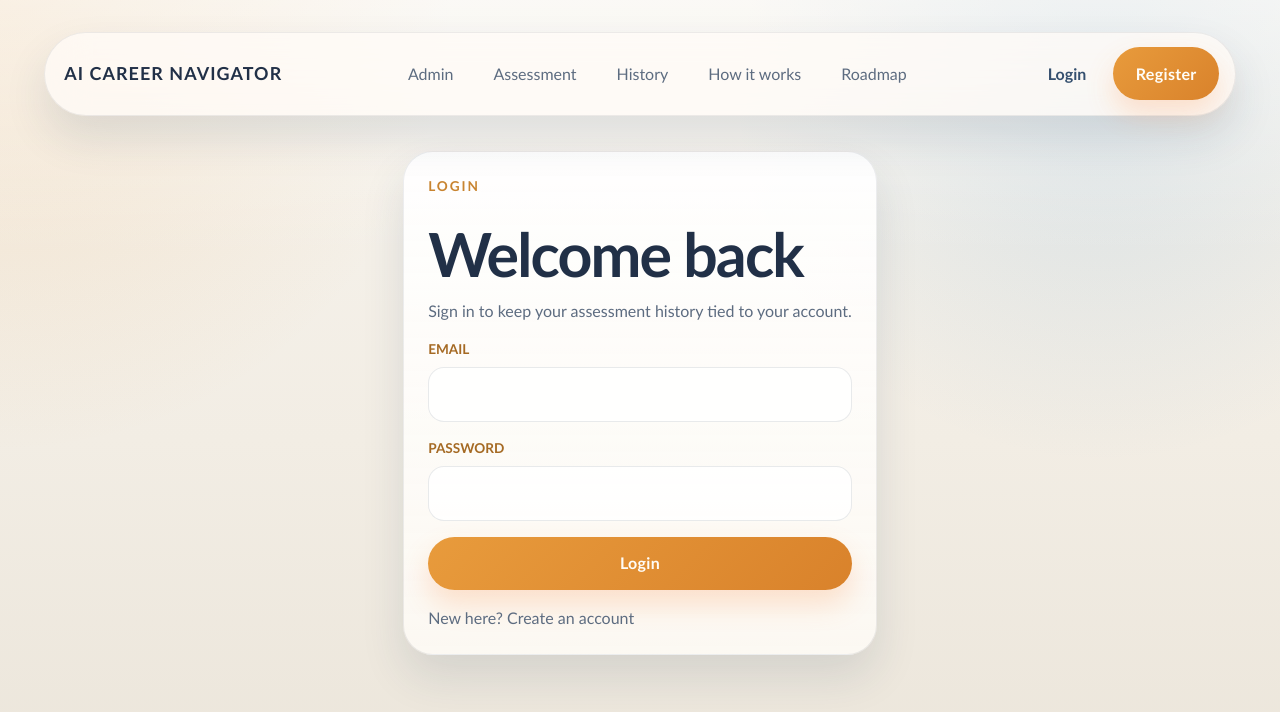
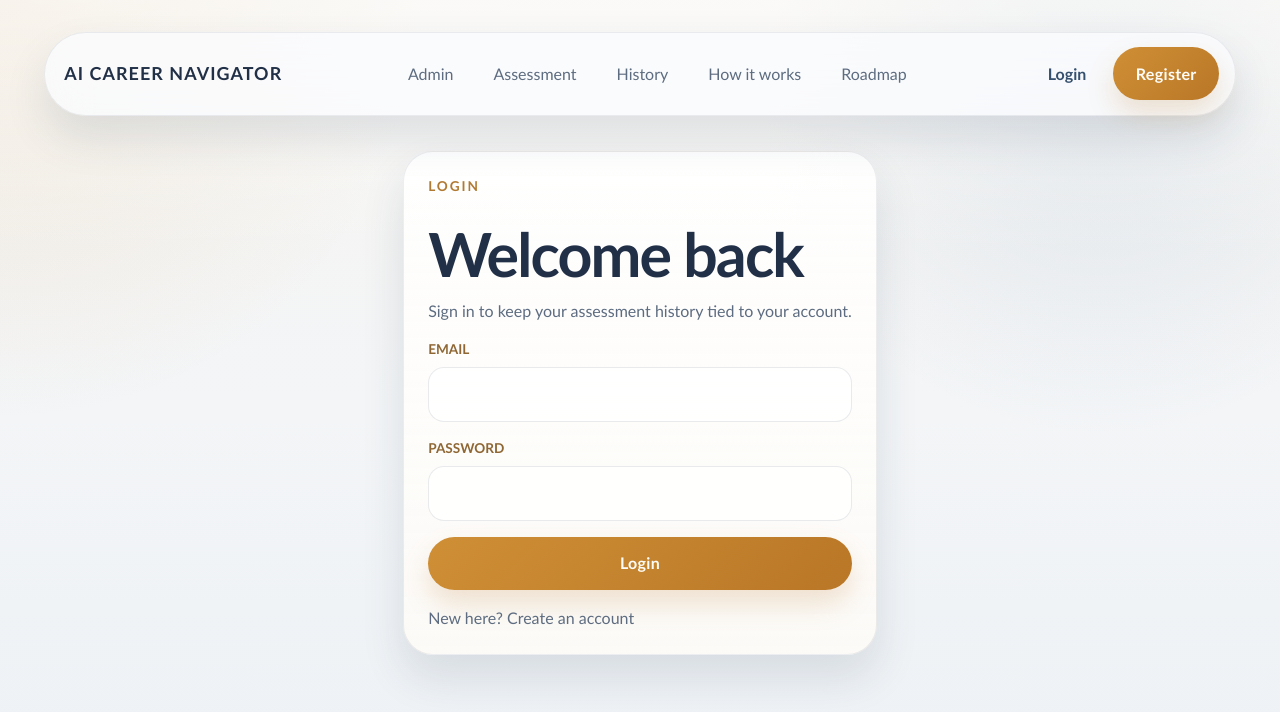
Before and after one commit to habibafathima2k4-art/AI_Career_Navigator, a React (Vite) app in the folder frontend/: page /login in a window 1280 px wide. Shown: the top 712 px of the page. Built offline with nearby package versions, Linux system fonts and the light colour scheme.

Commit message:
Refine theme to a cooler professional light palette

```diff
--- a/frontend/src/styles.css
+++ b/frontend/src/styles.css
@@ -2,21 +2,21 @@
   font-family: "Trebuchet MS", "Segoe UI", sans-serif;
   color: #213047;
   background:
-    radial-gradient(circle at top left, rgba(232, 155, 60, 0.18), transparent 30%),
-    radial-gradient(circle at 86% 12%, rgba(75, 143, 199, 0.16), transparent 28%),
-    linear-gradient(180deg, #f7f4ee 0%, #f2ede4 55%, #ebe5da 100%);
+    radial-gradient(circle at top left, rgba(201, 138, 46, 0.12), transparent 28%),
+    radial-gradient(circle at 86% 12%, rgba(106, 143, 184, 0.14), transparent 26%),
+    linear-gradient(180deg, #f6f4f0 0%, #f3f5f7 52%, #edf1f5 100%);
   line-height: 1.5;
   font-weight: 400;
-  --surface: rgba(255, 253, 249, 0.78);
+  --surface: rgba(252, 253, 255, 0.78);
   --surface-strong: rgba(255, 255, 255, 0.92);
-  --surface-deep: rgba(255, 250, 243, 0.92);
+  --surface-deep: rgba(248, 250, 253, 0.92);
   --stroke: rgba(33, 48, 71, 0.08);
   --text-soft: #5d6c80;
   --text-muted: #7a8899;
-  --accent: #e89b3c;
-  --accent-strong: #d9822b;
-  --accent-cool: #4b8fc7;
-  --danger: #d96b6b;
+  --accent: #cf8f35;
+  --accent-strong: #b97727;
+  --accent-cool: #6a8fb8;
+  --danger: #c96b65;
   --shadow-lg: 0 22px 44px rgba(36, 54, 79, 0.12);
 }
 
@@ -34,7 +34,7 @@ body,
 body {
   min-height: 100vh;
   background:
-    linear-gradient(180deg, rgba(255, 255, 255, 0.45), rgba(255, 255, 255, 0) 32%),
+    linear-gradient(180deg, rgba(255, 255, 255, 0.52), rgba(255, 255, 255, 0) 32%),
     transparent;
 }
 
@@ -58,13 +58,13 @@ button {
   min-height: 48px;
   padding: 0.9rem 1.4rem;
   transition: transform 160ms ease, box-shadow 160ms ease, opacity 160ms ease;
-  box-shadow: 0 14px 28px rgba(255, 142, 66, 0.24);
+  box-shadow: 0 14px 28px rgba(185, 119, 39, 0.2);
 }
 
 .primary-link:hover,
 button:hover {
   transform: translateY(-1px);
-  box-shadow: 0 18px 32px rgba(255, 142, 66, 0.28);
+  box-shadow: 0 18px 32px rgba(185, 119, 39, 0.24);
 }
 
 button:disabled {
@@ -83,7 +83,7 @@ button:disabled {
 .site-header {
   align-items: center;
   backdrop-filter: blur(20px);
-  background: rgba(255, 252, 247, 0.76);
+  background: rgba(250, 252, 254, 0.8);
   border: 1px solid rgba(33, 48, 71, 0.08);
   border-radius: 999px;
   box-shadow: var(--shadow-lg);
@@ -156,7 +156,7 @@ button:disabled {
 
 .eyebrow,
 .section-label {
-  color: #c88430;
+  color: #b17a32;
   font-size: 0.85rem;
   font-weight: 700;
   letter-spacing: 0.14em;
@@ -200,7 +200,7 @@ button:disabled {
 .phase-card,
 .roadmap-card {
   background:
-    linear-gradient(180deg, rgba(255, 255, 255, 0.86), rgba(255, 252, 247, 0.72));
+    linear-gradient(180deg, rgba(255, 255, 255, 0.9), rgba(247, 250, 253, 0.8));
   border: 1px solid var(--stroke);
   border-radius: 28px;
   box-shadow: var(--shadow-lg);
@@ -279,10 +279,10 @@ button:disabled {
 
 .phase-step-badge {
   align-items: center;
-  background: linear-gradient(135deg, rgba(232, 155, 60, 0.2), rgba(75, 143, 199, 0.1));
+  background: linear-gradient(135deg, rgba(201, 138, 46, 0.16), rgba(106, 143, 184, 0.1));
   border: 1px solid rgba(33, 48, 71, 0.08);
   border-radius: 999px;
-  color: #8d5a20;
+  color: #7f5c2d;
   display: inline-flex;
   font-size: 0.82rem;
   font-weight: 800;
@@ -293,7 +293,7 @@ button:disabled {
 }
 
 .phase-step-line {
-  background: linear-gradient(90deg, rgba(232, 155, 60, 0.4), rgba(75, 143, 199, 0.22));
+  background: linear-gradient(90deg, rgba(201, 138, 46, 0.28), rgba(106, 143, 184, 0.22));
   border-radius: 999px;
   display: block;
   flex: 1;
@@ -329,7 +329,7 @@ button:disabled {
 }
 
 .roadmap-card::before {
-  background: linear-gradient(180deg, rgba(232, 155, 60, 0.55), rgba(75, 143, 199, 0.32));
+  background: linear-gradient(180deg, rgba(201, 138, 46, 0.42), rgba(106, 143, 184, 0.28));
   border-radius: 999px;
   content: "";
   height: 52px;
@@ -386,7 +386,7 @@ button:disabled {
 }
 
 .field span {
-  color: #a56a24;
+  color: #8f6734;
   font-size: 0.85rem;
   font-weight: 700;
   text-transform: uppercase;
@@ -449,7 +449,7 @@ button:disabled {
 
 .skill-summary {
   align-items: center;
-  background: linear-gradient(135deg, rgba(232, 155, 60, 0.16), rgba(75, 143, 199, 0.1));
+  background: linear-gradient(135deg, rgba(201, 138, 46, 0.14), rgba(106, 143, 184, 0.1));
   border: 1px solid rgba(33, 48, 71, 0.08);
   border-radius: 20px;
   display: grid;
@@ -726,14 +726,14 @@ button:disabled {
 }
 
 .admin-delete-button {
-  background: linear-gradient(180deg, rgba(255, 242, 240, 0.98), rgba(255, 228, 224, 0.92));
-  border-color: rgba(217, 107, 107, 0.22);
-  color: #b14e4e;
+  background: linear-gradient(180deg, rgba(247, 244, 244, 0.98), rgba(239, 234, 234, 0.92));
+  border-color: rgba(201, 107, 101, 0.18);
+  color: #9b5b57;
 }
 
 .admin-delete-button:hover {
-  background: linear-gradient(180deg, rgba(255, 236, 232, 1), rgba(255, 219, 214, 0.96));
-  color: #943d3d;
+  background: linear-gradient(180deg, rgba(243, 239, 239, 1), rgba(235, 229, 229, 0.96));
+  color: #824947;
 }
 
 .results-hero {
@@ -945,8 +945,8 @@ button:disabled {
 .admin-skill-form {
   background:
     radial-gradient(circle at top right, rgba(75, 143, 199, 0.12), transparent 34%),
-    radial-gradient(circle at top left, rgba(232, 155, 60, 0.12), transparent 28%),
-    linear-gradient(180deg, rgba(255, 255, 255, 0.92), rgba(255, 252, 247, 0.82));
+    radial-gradient(circle at top left, rgba(201, 138, 46, 0.08), transparent 28%),
+    linear-gradient(180deg, rgba(255, 255, 255, 0.93), rgba(247, 250, 253, 0.84));
   backdrop-filter: blur(22px);
   border: 1px solid rgba(33, 48, 71, 0.08);
   box-shadow:
@@ -1003,7 +1003,7 @@ button:disabled {
 }
 
 .admin-form-note {
-  background: linear-gradient(180deg, rgba(255, 255, 255, 0.72), rgba(255, 249, 243, 0.75));
+  background: linear-gradient(180deg, rgba(255, 255, 255, 0.78), rgba(246, 249, 252, 0.78));
   border: 1px solid rgba(33, 48, 71, 0.08);
   border-radius: 20px;
   box-shadow: inset 0 1px 0 rgba(255, 255, 255, 0.04);
@@ -1028,7 +1028,7 @@ button:disabled {
 }
 
 .admin-scroll-panel::-webkit-scrollbar-thumb {
-  background: linear-gradient(180deg, rgba(232, 155, 60, 0.7), rgba(75, 143, 199, 0.55));
+  background: linear-gradient(180deg, rgba(201, 138, 46, 0.54), rgba(106, 143, 184, 0.5));
   border-radius: 999px;
 }
 
@@ -1056,12 +1056,12 @@ button:disabled {
 
 .admin-skill-item-active {
   background:
-    radial-gradient(circle at top right, rgba(232, 155, 60, 0.12), transparent 28%),
-    linear-gradient(180deg, rgba(255, 255, 255, 0.9), rgba(255, 252, 247, 0.78));
-  border-color: rgba(232, 155, 60, 0.3);
+    radial-gradient(circle at top right, rgba(201, 138, 46, 0.08), transparent 28%),
+    linear-gradient(180deg, rgba(255, 255, 255, 0.92), rgba(246, 249, 252, 0.8));
+  border-color: rgba(201, 138, 46, 0.24);
   box-shadow:
     0 18px 32px rgba(36, 54, 79, 0.12),
-    inset 0 0 0 1px rgba(232, 155, 60, 0.16),
+    inset 0 0 0 1px rgba(201, 138, 46, 0.14),
     inset 0 1px 0 rgba(255, 255, 255, 0.05);
 }
 
@@ -1088,10 +1088,10 @@ button:disabled {
 }
 
 .admin-category-badge {
-  background: linear-gradient(135deg, rgba(255, 255, 255, 0.72), rgba(232, 155, 60, 0.1));
+  background: linear-gradient(135deg, rgba(255, 255, 255, 0.76), rgba(201, 138, 46, 0.08));
   border: 1px solid rgba(33, 48, 71, 0.08);
   border-radius: 999px;
-  color: #946126;
+  color: #846742;
   box-shadow: inset 0 1px 0 rgba(255, 255, 255, 0.06);
   font-size: 0.76rem;
   font-weight: 700;
```
